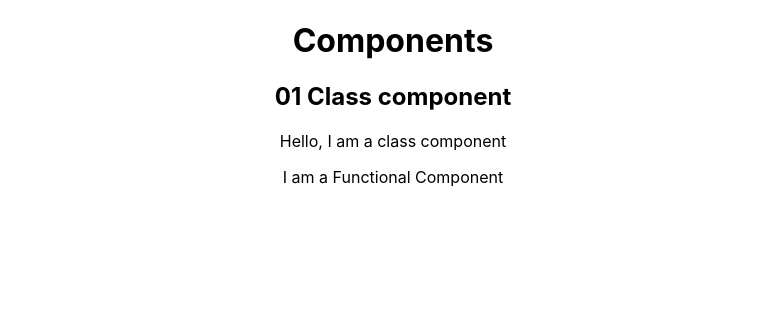
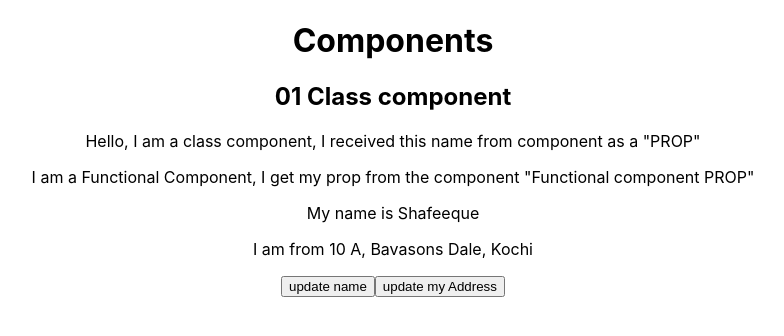
Before and after one commit to shafeeque-archis/app-learn-react, a React (Create React App) app: page / in a window 1280 px wide. Shown: the top 336 px of the page, without its empty margins (247-1031 px from the left). Built offline with nearby package versions, Linux system fonts and the light colour scheme.

Commit message:
Added useState example

```diff
--- a/src/01_ClassComponent/01_ClassComponent.js
+++ b/src/01_ClassComponent/01_ClassComponent.js
@@ -1,10 +1,11 @@
 import React from 'react'
 
 class ClassComponent extends React.Component {
+
     render() {
         return (
             <div>
-                <p>Hello, I am a class component</p>
+                <p>Hello, I am a class component, I received this name from component as a "{this.props.name}"</p>
             </div>
         )
     }
--- a/src/02_FunctionalComponent/02_FunctionalComponent.js
+++ b/src/02_FunctionalComponent/02_FunctionalComponent.js
@@ -1,8 +1,31 @@
-import React from 'react';
+import React, { useState } from 'react';
 
-const FunctionalComponent = () => {
+const FunctionalComponent = (props) => {
+    const [name, setName] = useState("Shafeeque");
+    const [address, setAddress] = useState({
+        houseNo: "10 A, Bavasons Dale",
+        place: "Kochi",
+    })
+
+    const updateName = () => {
+        setName("Shafeeque N")
+    }
+
+    const updateAddress = () => {
+        setAddress({
+            houseNo: "10/22 A, Muttippalam Upper",
+            place: "Manjeri, Malappuram, India"
+        })
+    }
+
     return (
-        <p>I am a Functional Component</p>
+        <div>
+            <p>I am a Functional Component, I get my prop from the component "{props.name}"</p>
+            <p>My name is {name}</p>
+            <p>I am from {address.houseNo}, {address.place}</p>
+            <button onClick={updateName}>update name</button>
+            <button onClick={updateAddress}>update my Address</button>
+        </div>
     )
 }
 
--- a/src/App.js
+++ b/src/App.js
@@ -8,8 +8,8 @@ function App() {
     <div className="App">
       <h1>Components</h1>
       <h2>01 Class component</h2>
-      <ClassComponent />
-      <FunctionalComponent/>
+      <ClassComponent name="PROP"/>
+      <FunctionalComponent name="Functional component PROP"/>
     </div>
   );
 }
```
